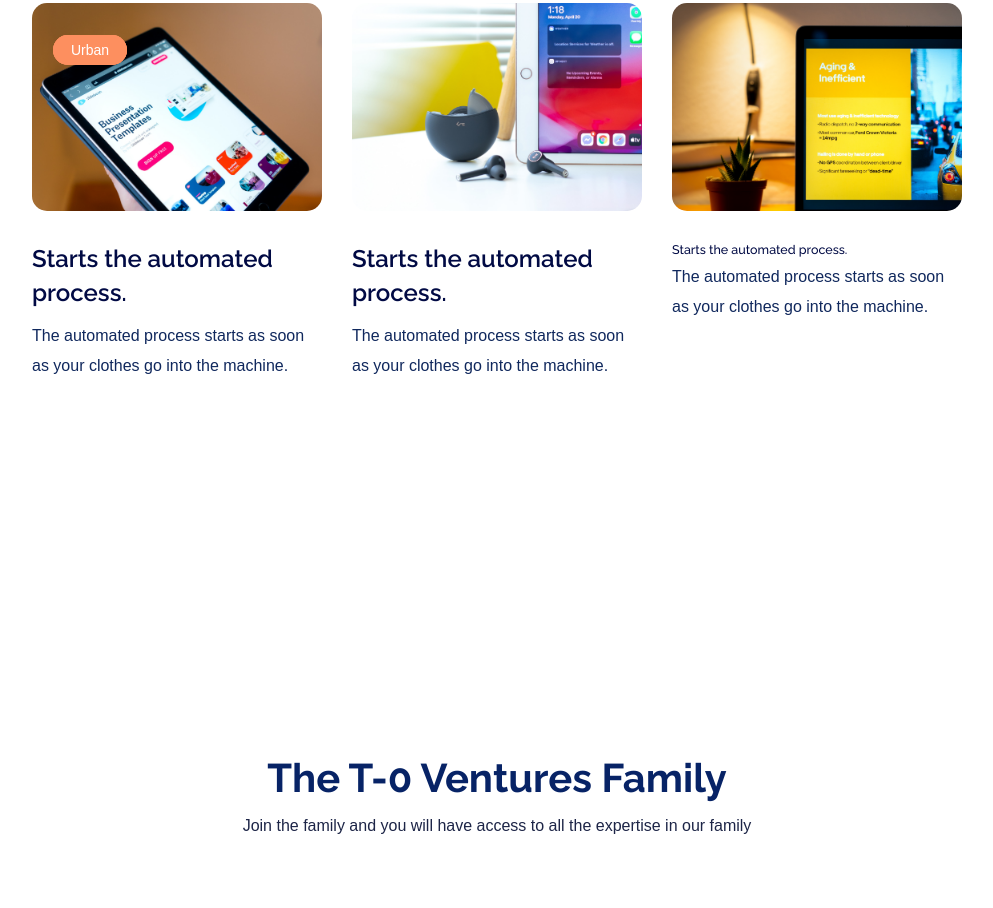
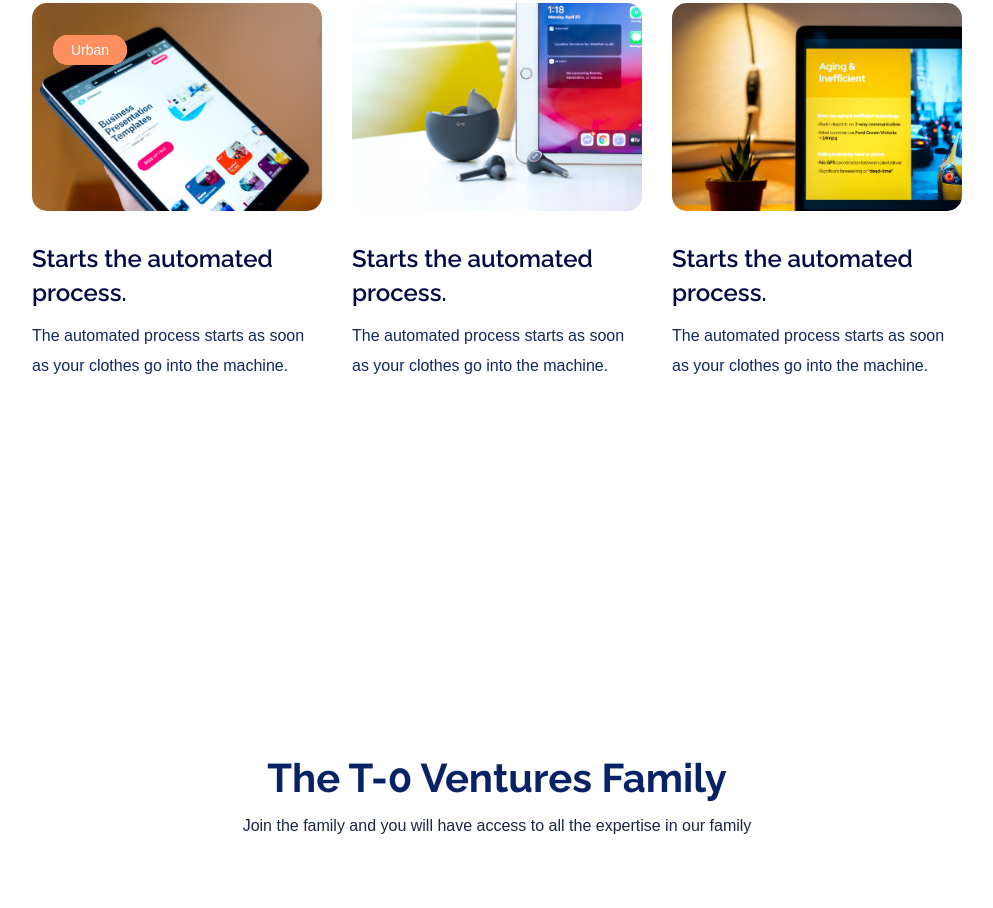
Before and after one commit to ASFNemo/T0-Ventures_Site, a plain HTML site: page index.html in a window 1280 px wide. Shown: the part 790-1698 px from the top of the page, without its empty margins (143-1136 px from the left). Drawn offline with Linux system fonts and the light colour scheme; grey boxes are pictures that could not be loaded; a web font is replaced by a local one.

Commit message:
First version of site slight update

```diff
--- a/index.html
+++ b/index.html
@@ -154,7 +154,7 @@
                         <img src="assets/img/gallery/blogs1.png" alt="">
                     </div>
                     <div class="blogs-cap">
-                        <h5><a href="#">Starts the automated process.</a></h5>
+                        <h5><a>Starts the automated process.</a></h5>
                         <p>The automated process starts as soon as your  clothes go into the machine.</p>
                     </div>
                     <div class="stickers">
@@ -167,7 +167,7 @@
                         <img src="assets/img/gallery/blogs2.png" alt="">
                     </div>
                     <div class="blogs-cap">
-                        <h5><a href="#">Starts the automated process.</a></h5>
+                        <h5><a>Starts the automated process.</a></h5>
                         <p>The automated process starts as soon as your  clothes go into the machine.</p>
                     </div>
                     <div class="stickers">
@@ -180,13 +180,14 @@
                         <img src="assets/img/gallery/blogs3.png" alt="">
                     </div>
                     <div class="blogs-cap">
-                        <h5>Starts the automated process.</h5>
+                        <h5><a>Starts the automated process.</a></h5>
                         <p>The automated process starts as soon as your  clothes go into the machine.</p>
                     </div>
                     <div class="stickers">
                         <span>Urban</span>
                     </div>
                 </div>
+
             </div>
         </div>
     </section>
@@ -297,7 +298,7 @@
                             <img src="assets/img/gallery/team7.png" alt="">
                             <div class="services-caption">
                                 <h3><a>Moxi</a></h3>
-                                <p>SaaS preventative musculo-skeletal health platform for employees</p>
+                                <p>Preventative musculo-skeletal SaaS health platform for employees</p>
                                 <a href="https://moxihealth.co.uk/" class="btn btn3">Visit Moxi</a>
                             </div>
                         </div>
```
